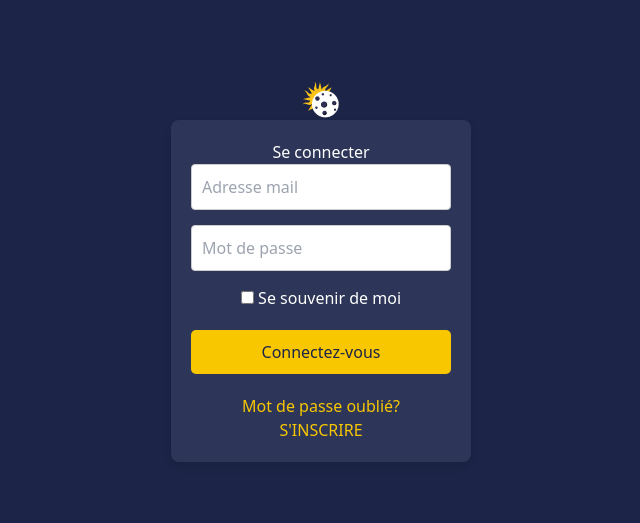
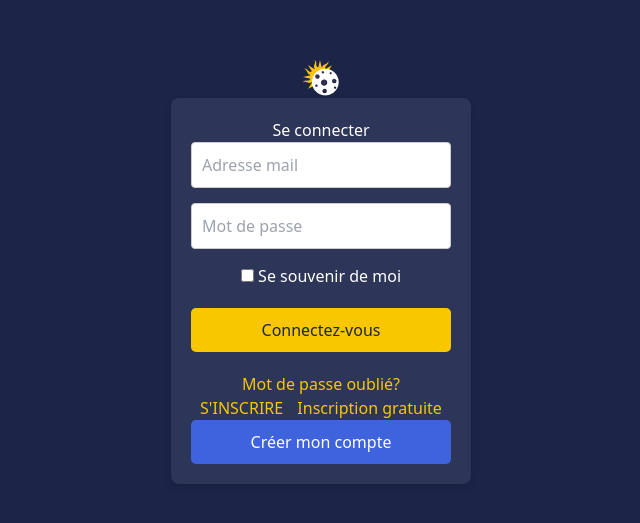
Before and after one commit to Jordanbouaissa25/M-t-o-front-end, a React (Vite) app: page /login in a window 1280 px wide. Shown: the part 129-652 px from the top of the page, without its empty margins (319-959 px from the left). Built offline with nearby package versions, Linux system fonts and the light colour scheme.

Commit message:
Ajout du composant header

```diff
--- a/src/Application/Pages/LoginPage.tsx
+++ b/src/Application/Pages/LoginPage.tsx
@@ -1,5 +1,6 @@
 import React, { useState, ChangeEvent, FormEvent } from "react";
 import { useNavigate } from "react-router-dom";
+import { FiAlignJustify } from "react-icons/fi";
 // import "./index.css"; // Assurez-vous d'importer votre fichier CSS ici
 
 export const LoginPage: React.FC = () => {
@@ -79,6 +80,10 @@ export const LoginPage: React.FC = () => {
         <div className="links">
           <a href="#">Mot de passe oublié?</a>
           <a href="#">S'INSCRIRE</a>
+          <a href="#"> Inscription gratuite</a>
+          <button type="submit" className="register-button">
+            Créer mon compte
+          </button>
         </div>
       </form>
     </div>
--- /dev/null
+++ b/src/Composant/Header.tsx
@@ -0,0 +1,19 @@
+import React from "react";
+import "./header.css"; // Assurez-vous d'importer votre fichier CSS
+
+export const Header: React.FC = () => {
+  return (
+    <header className="header">
+      <div className="logo-container">
+        <img src="../../public/logo.png" alt="Logo météo" className="logo" />
+        <span className="app-name">Météo</span>
+      </div>
+      <div className="icons">
+        <i className="search-icon">🔍</i>
+        <i className="menu-icon">☰</i>
+      </div>
+    </header>
+  );
+};
+
+export default Header;
--- /dev/null
+++ b/src/Infrastructure/Style/header.css
@@ -0,0 +1,34 @@
+.header {
+  display: flex;
+  justify-content: space-between;
+  align-items: center;
+  padding: 10px 20px;
+  background-color: #1c2448;
+  color: #ffffff;
+}
+
+.logo-container {
+  display: flex;
+  align-items: center;
+}
+
+.logo {
+  width: 40px;
+  height: 40px;
+  margin-right: 10px;
+}
+
+.app-name {
+  font-size: 18px;
+}
+
+.icons {
+  display: flex;
+  align-items: center;
+}
+
+.search-icon, .menu-icon {
+  font-size: 18px;
+  margin-left: 15px;
+  cursor: pointer;
+}
--- a/src/Infrastructure/Style/index.css
+++ b/src/Infrastructure/Style/index.css
@@ -52,6 +52,17 @@
   cursor: pointer;
 }
 
+.register-button {
+     width: 100%;
+  padding: 10px;
+  background-color: #3E63DD;
+  border: none;
+  border-radius: 5px;
+  color: #FFFFFF;
+  font-size: 16px;
+  cursor: pointer;
+}
+
 .links {
   margin-top: 20px;
 }
```
